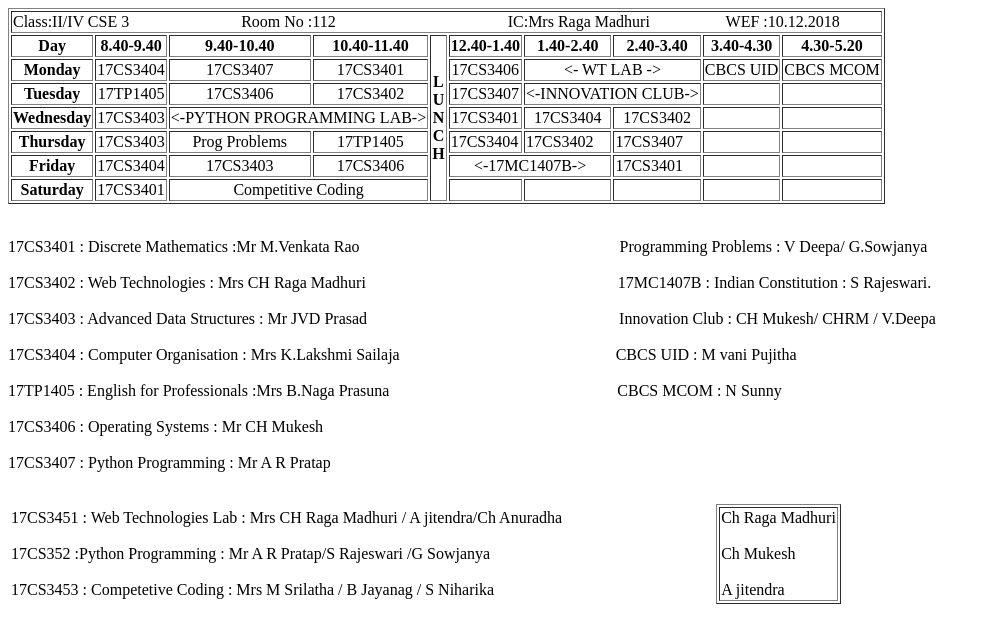
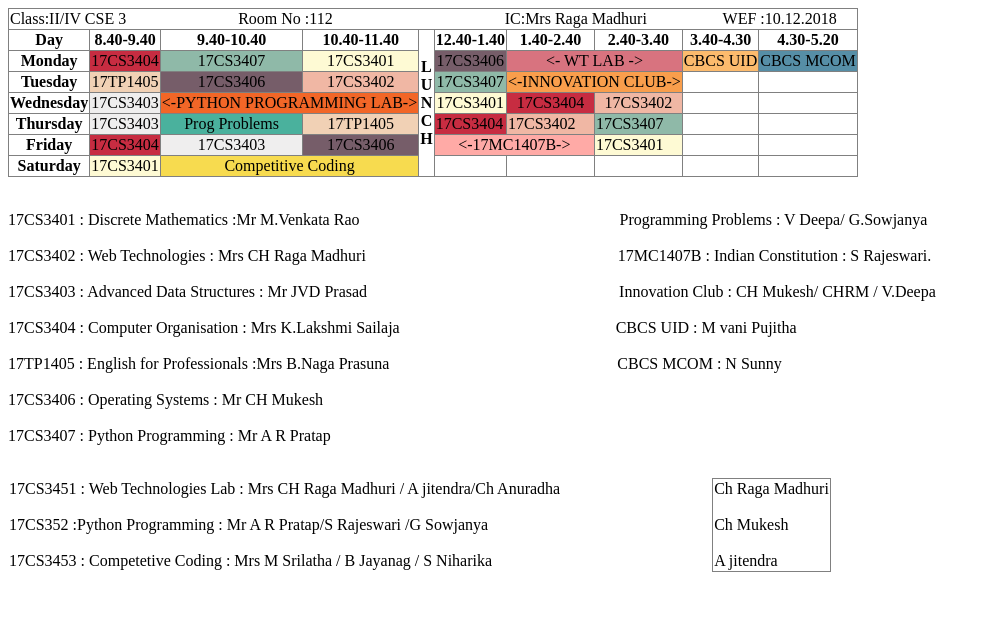
Before and after one commit to ChiruhasBobbadi/WebTech, a plain HTML site: page table.html in a window 1280 px wide. Shown: the whole page, without its empty margins (0-990 px from the left). Drawn offline with Linux system fonts and the light colour scheme.

Commit message:
Update table.html
COMPLETED

```diff
--- a/table.html
+++ b/table.html
@@ -2,6 +2,13 @@
 <html lang="en">
 <head>
     <title>Time table</title>
+    <style type="text/css">
+    table
+    {
+       border-collapse: collapse;
+
+    }
+    </style>
 </head>
 
 <body>
@@ -38,56 +45,56 @@
         </tr>
    <tr>
        <th>Monday</th>
-       <td align=center>17CS3404
+       <td align=center bgcolor="#c72c41">17CS3404
 
        </td>
-       <td  align=center>17CS3407
+       <td  align=center bgcolor="#8FB9A8">17CS3407
 
 
        </td>
-       <td align=center>17CS3401
+       <td align=center bgcolor="#FEFAD4">17CS3401
 
        </td>
-       <td align=center>17CS3406
+       <td align=center bgcolor="#765D69">17CS3406
 
        </td>
-       <td colspan="2" align=center><- WT LAB -></td>
-       <td>CBCS UID</td>
-       <td>CBCS MCOM</td>
+       <td colspan="2" align=center bgcolor="#D8737F"><- WT LAB -></td>
+       <td bgcolor="#FCBB6D">CBCS UID</td>
+       <td bgcolor="#568EA6">CBCS MCOM</td>
 
    </tr>
    <tr>
         <th>Tuesday</th>
-        <td align=center>17TP1405
+        <td align=center bgcolor="#F1D1B5">17TP1405
 
         </td>
-        <td align=center>17CS3406
+        <td align=center bgcolor="#765D69">17CS3406
 
         </td>
-        <td align=center>17CS3402
+        <td align=center bgcolor="#F0B7A4">17CS3402
 
         </td>
-        <td align=center>17CS3407
+        <td align=center bgcolor="8FB9A8">17CS3407
 
         </td>
-        <td colspan="2" align=center><-INNOVATION CLUB-></td>
+        <td colspan="2" align=center  bgcolor="#F99E4C"><-INNOVATION CLUB-></td>
         <td></td>
         <td></td>
 
     </tr>
     <tr>
             <th>Wednesday</th>
-            <td align=center>17CS3403
+            <td align=center bgcolor="#EFEEEE">17CS3403
 
             </td>
-            <td colspan="2"><-PYTHON PROGRAMMING LAB-></td>
-            <td align=center>17CS3401
+            <td colspan="2" bgcolor="#F26627"><-PYTHON PROGRAMMING LAB-></td>
+            <td align=center bgcolor="#FEFAD4">17CS3401
 
             </td>
-            <td align=center>17CS3404
+            <td align=center bgcolor="#c72c41">17CS3404
 
             </td>
-            <td align=center>17CS3402
+            <td align=center bgcolor="#F0B7A4">17CS3402
 
             </td>
             <td></td>
@@ -96,25 +103,25 @@
         </tr>
         <tr>
                 <th>Thursday  </th>
-                <td>17CS3403
+                <td bgcolor="#EFEEEE">17CS3403
 
                 </td>
-                <td align=center>Prog Problems</td>
-                <td align=center>17TP1405</td>
-                <td>17CS3404</td>
-                <td>17CS3402</td>
-                <td>17CS3407</td>
+                <td align=center bgcolor="#4AB19D">Prog Problems</td>
+                <td align=center bgcolor="#F1D1B5">17TP1405</td>
+                <td bgcolor="#c72c41">17CS3404</td>
+                <td bgcolor="#F0B7A4">17CS3402</td>
+                <td bgcolor="8FB9A8">17CS3407</td>
                 <td></td>
                 <td></td>
 
             </tr>
             <tr>
                     <th>Friday</th>
-                    <td>17CS3404</td>
-                    <td align=center> 17CS3403</td>
-                    <td align=center>17CS3406</td>
-                    <td colspan="2" align=center><-17MC1407B-></td>
-                    <td>17CS3401</td>
+                    <td bgcolor="#c72c41">17CS3404</td>
+                    <td align=center bgcolor="#EFEEEE"> 17CS3403</td>
+                    <td align=center bgcolor="#765D69">17CS3406</td>
+                    <td colspan="2" align=center bgcolor="#FFAAA6"><-17MC1407B-></td>
+                    <td bgcolor="#FEFAD4">17CS3401</td>
                     <td></td>
                     <td></td>
 
@@ -122,8 +129,8 @@
                 </tr>
                 <tr>
                         <th>Saturday</th>
-                        <td>17CS3401</td>
-                        <td colspan="2" align=center>Competitive Coding</td>
+                        <td bgcolor="#FEFAD4">17CS3401</td>
+                        <td colspan="2" align=center bgcolor="#F7DB4F">Competitive Coding</td>
                         <td></td>
                         <td></td>
                         <td></td>
```
